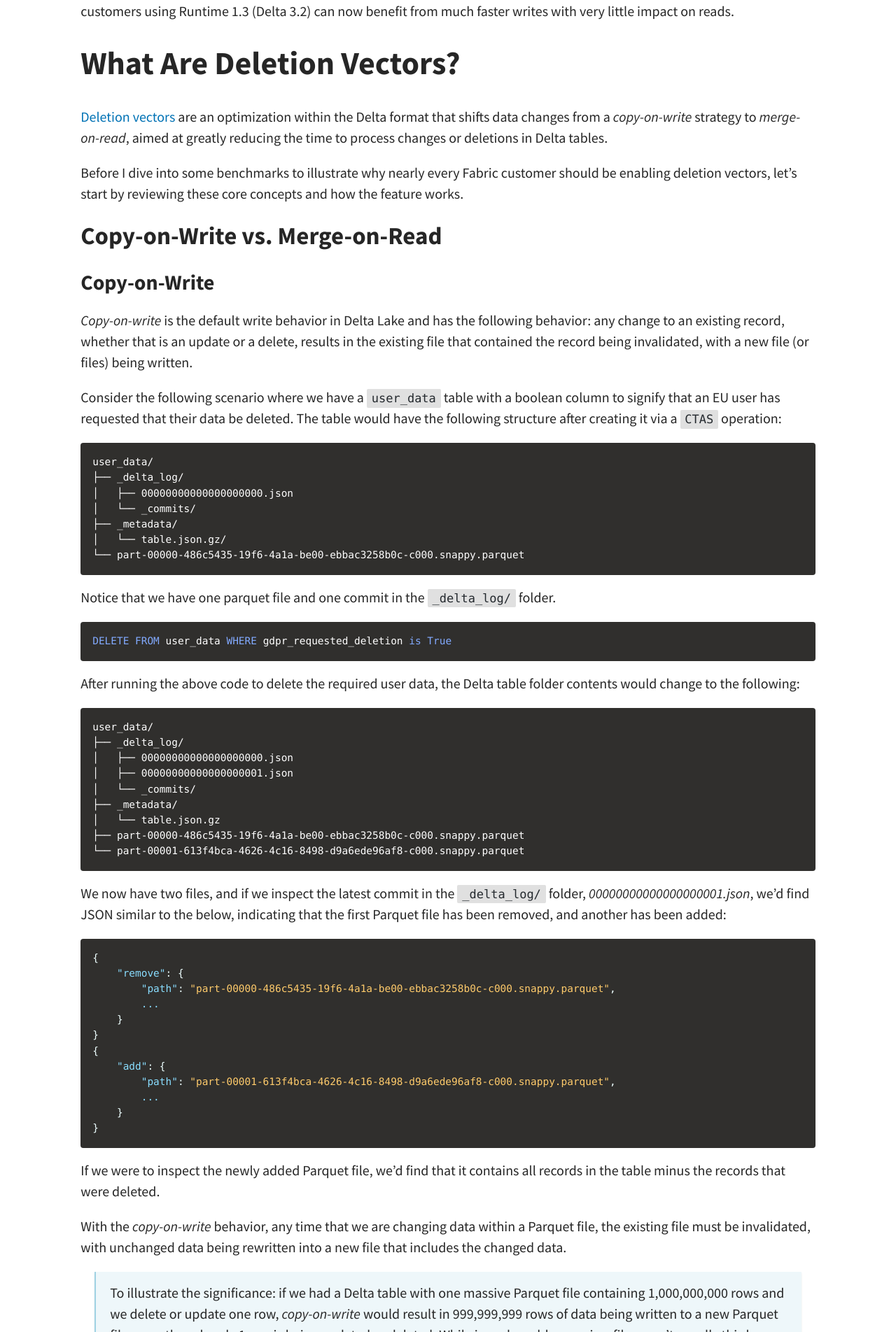
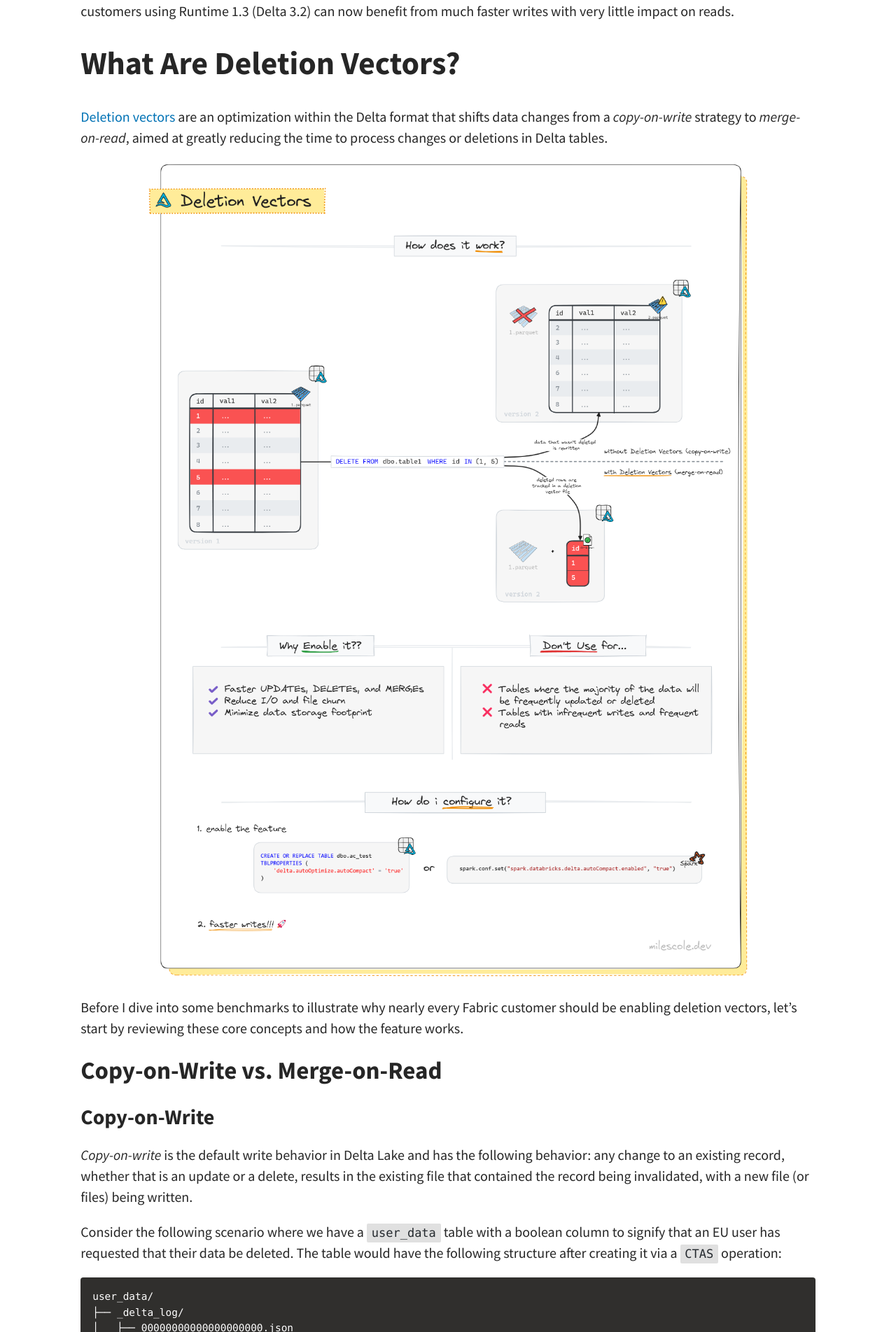
Before and after one commit to mwc360/mwc360.github.io, a Jekyll site: the page built from _posts/2024-11-04-Deletion-Vectors.md, in a window 1280 px wide. Shown: the part 528-2432 px from the top of the page at 70% size. Built offline with Jekyll 4.4.1, drawn with Linux system fonts in a browser that asks for light colours; a script that is not in the unit is left out; comment, search, counter and statistics services are not loaded.

Commit message:
add dv image

```diff
--- a/_posts/2024-11-04-Deletion-Vectors.md
+++ b/_posts/2024-11-04-Deletion-Vectors.md
@@ -12,6 +12,8 @@
 
 # What Are Deletion Vectors?
 [Deletion vectors](https://delta.io/blog/2023-07-05-deletion-vectors/) are an optimization within the Delta format that shifts data changes from a _copy-on-write_ strategy to _merge-on-read_, aimed at greatly reducing the time to process changes or deletions in Delta tables.
+
+![Deletion vector guidance](/assets/img/posts/Deletion-Vectors/deletion-vectors.excalidraw.png)
 
 Before I dive into some benchmarks to illustrate why nearly every Fabric customer should be enabling deletion vectors, let's start by reviewing these core concepts and how the feature works.
 
```
Also changed, not shown: assets/img/posts/Deletion-Vectors/deletion-vectors.excalidraw.png (added).
